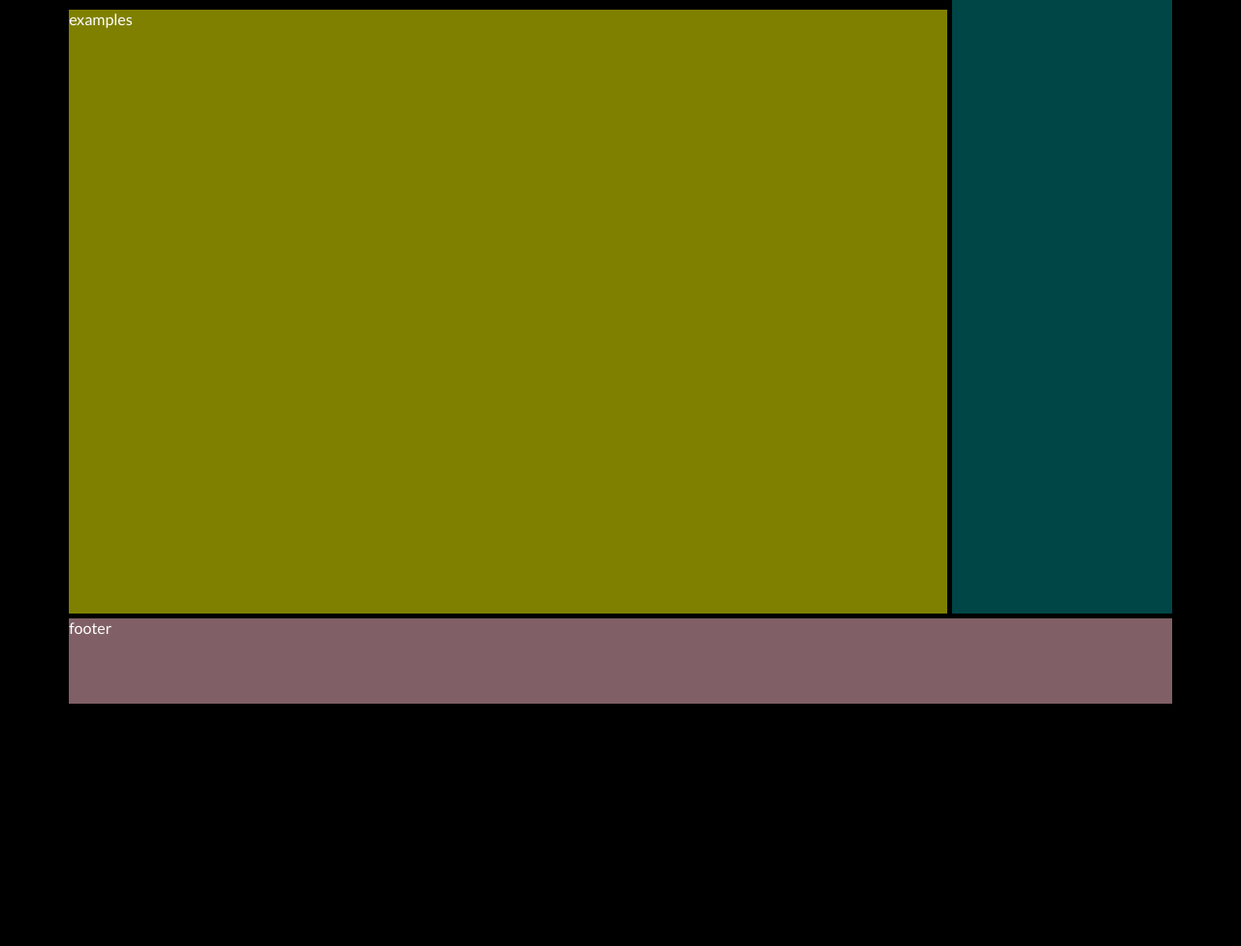
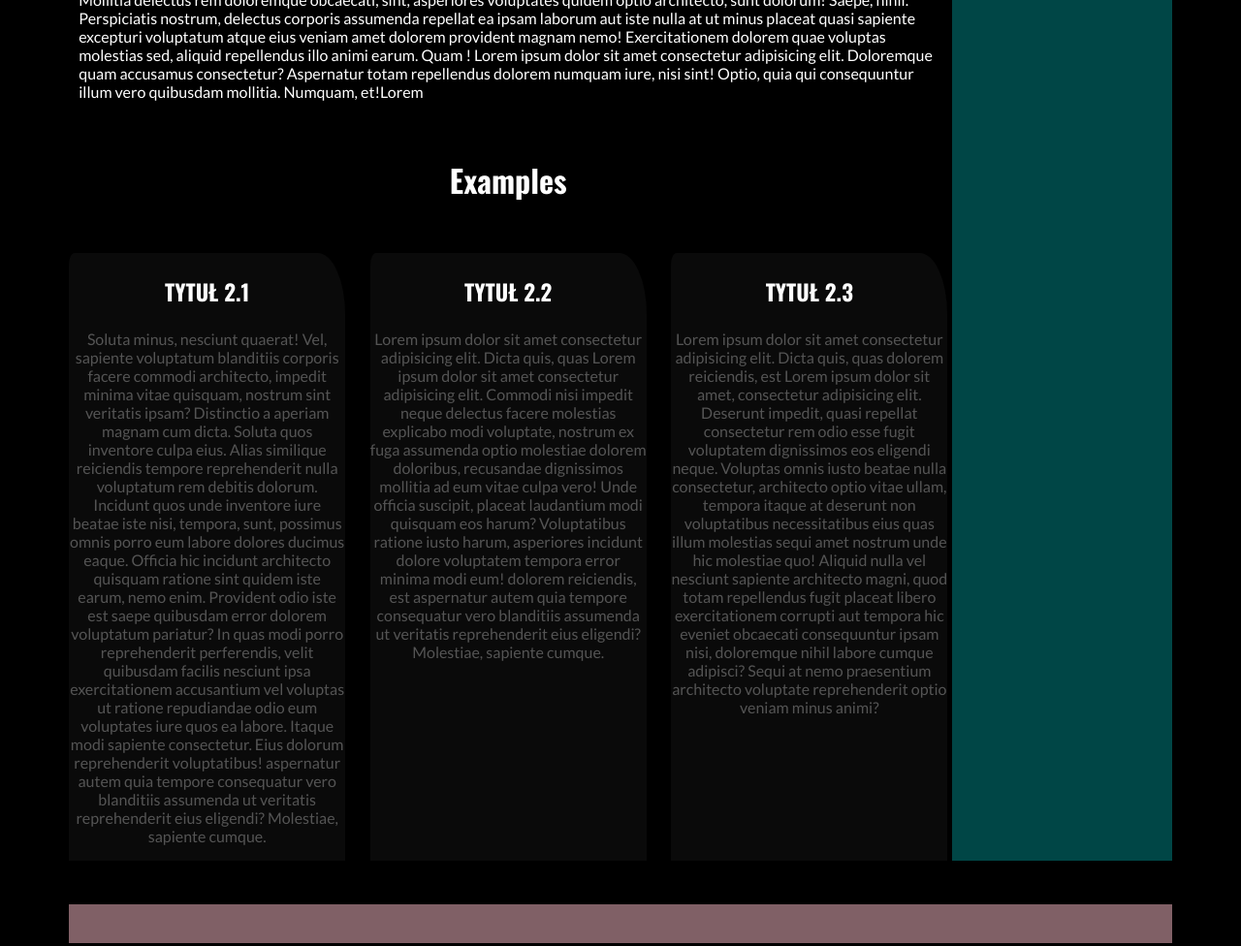
Before and after one commit to wiskeybar/goodshop_example, a plain HTML site: page index.html in a window 1280 px wide. Shown: the part 1020-1996 px from the top of the page at 97% size. Before the commit the page ends 1754 px from the top, so only its background shows below. Drawn offline with nearby package versions, Linux system fonts and the light colour scheme.

Commit message:
added most preliminary styling and elements

```diff
--- a/index.html
+++ b/index.html
@@ -58,15 +58,68 @@
         </section>
 
         <section class="examples">
-            examples
+            <h2 class="examplesTitleMain">Examples</h2>
+
+            <div class="examplesContainer">
+                <h3 class="examplesTitle">TYTUŁ 2.1</h3>
+                <p class="examplesText">Soluta minus, nesciunt quaerat! Vel, sapiente voluptatum blanditiis corporis
+                    facere commodi
+                    architecto, impedit minima vitae quisquam, nostrum sint veritatis ipsam? Distinctio a aperiam
+                    magnam cum dicta. Soluta quos inventore culpa eius. Alias similique reiciendis tempore
+                    reprehenderit nulla voluptatum rem debitis dolorum. Incidunt quos unde inventore iure beatae iste
+                    nisi, tempora, sunt, possimus omnis porro eum labore dolores ducimus eaque. Officia hic incidunt
+                    architecto quisquam ratione sint quidem iste earum, nemo enim. Provident odio iste est saepe
+                    quibusdam error dolorem voluptatum pariatur? In quas modi porro reprehenderit perferendis, velit
+                    quibusdam facilis nesciunt ipsa exercitationem accusantium vel voluptas ut ratione repudiandae odio
+                    eum voluptates iure quos ea labore. Itaque modi sapiente consectetur. Eius dolorum reprehenderit
+                    voluptatibus!
+                    aspernatur autem quia tempore consequatur vero blanditiis assumenda ut veritatis reprehenderit eius
+                    eligendi? Molestiae, sapiente cumque.</p>
+            </div>
+            <div class="examplesContainer">
+                <h3 class="examplesTitle">TYTUŁ 2.2</h3>
+                <p class="examplesText">Lorem ipsum dolor sit amet consectetur adipisicing elit. Dicta quis, quas Lorem
+                    ipsum dolor sit amet consectetur adipisicing elit. Commodi nisi impedit neque delectus facere
+                    molestias explicabo modi voluptate, nostrum ex fuga assumenda optio molestiae dolorem doloribus,
+                    recusandae dignissimos mollitia ad eum vitae culpa vero! Unde officia suscipit, placeat laudantium
+                    modi quisquam eos harum? Voluptatibus ratione iusto harum, asperiores incidunt dolore
+                    voluptatem tempora error minima modi eum!
+                    dolorem reiciendis, est
+                    aspernatur autem quia tempore consequatur vero blanditiis assumenda ut veritatis reprehenderit eius
+                    eligendi? Molestiae, sapiente cumque.</p>
+            </div>
+            <div class="examplesContainer">
+                <h3 class="examplesTitle">TYTUŁ 2.3</h3>
+                <p class="examplesText">Lorem ipsum dolor sit amet consectetur adipisicing elit. Dicta quis, quas
+                    dolorem reiciendis, est Lorem ipsum dolor sit amet, consectetur adipisicing elit. Deserunt impedit,
+                    quasi repellat consectetur rem odio esse fugit voluptatem dignissimos eos eligendi neque. Voluptas
+                    omnis iusto beatae nulla consectetur, architecto optio vitae ullam, tempora itaque at deserunt non
+                    voluptatibus necessitatibus eius quas illum molestias sequi amet nostrum unde hic molestiae quo!
+                    Aliquid nulla vel nesciunt sapiente architecto magni, quod totam repellendus fugit placeat libero
+                    exercitationem corrupti aut tempora hic eveniet obcaecati consequuntur ipsam nisi, doloremque nihil
+                    labore cumque adipisci? Sequi at nemo praesentium architecto voluptate reprehenderit optio veniam
+                    minus animi? </p>
+            </div>
         </section>
+        <aside class="info">
+            <h2>O nas</h2>
+            <div>
+                <p>tekst 1</p>
+            </div>
+            <div>
+                <p>tekst 2</p>
+            </div>
+            <div>
+                <p> tekst 3</p>
+            </div>
+            <div>
+                <p> tekst 4</p>
+            </div>
 
-        <aside class="info">
-            info
         </aside>
 
         <footer class="footer">
-            footer
+
         </footer>
 
     </div>
--- a/style.css
+++ b/style.css
@@ -9,7 +9,7 @@ body {
     margin: 0 auto;
     display: grid;
     grid-template-columns: 1fr;
-    grid-template-rows: [header] 4fr [navbar] 0.1fr [services] 7fr [examples] 7fr [footer] 1fr;
+    grid-template-rows: [header] 50vh [navbar] auto [services] auto [examples] auto [footer] auto;
     grid-gap: 5px;
 }
 
@@ -32,7 +32,16 @@ body {
     transform: translate(-50%, -50%);
     margin: 0;
     padding: 0;
+    font-size: calc(100vh/7);
 
+}
+
+h2 {
+    font-size: calc(100vh/25);
+}
+
+h3 {
+    font-size: calc(100vh/35);
 }
 
 h1,
@@ -41,6 +50,7 @@ h3,
 h4,
 .navbar_listItems {
     font-family: 'Oswald', sans-serif;
+    text-align: center;
 }
 
 .navbar_listItems {
@@ -78,6 +88,8 @@ h4,
     float: left;
     width: 50%;
     margin: 10px;
+    border-radius: 50%;
+    margin: 5vh;
 }
 
 .servicesText {
@@ -85,8 +97,32 @@ h4,
 }
 
 .examples {
-    background-color: rgba(255, 255, 0, 0.5);
+    display: grid;
+    grid-template: auto 7fr / 1fr 1fr 1fr;
+    grid-gap: 2vw;
+    text-align: center;
 }
+
+.examplesContainer {
+    background-color: rgba(128, 128, 128, 0.075);
+    border-top-right-radius: 10%;
+    border-top-left-radius: 2%;
+}
+
+.examplesText {
+    opacity: 0.3;
+    transition: 0.3s all linear;
+}
+
+.examplesText:hover {
+    opacity: 1;
+}
+
+.examplesTitleMain {
+    grid-row: 1;
+    grid-column: 1/4;
+}
+
 
 .info {
     background-color: rgba(0, 139, 139, 0.5);
@@ -94,9 +130,12 @@ h4,
 
 .footer {
     background-color: rgba(255, 192, 203, 0.5);
+
+    min-height: 5vh;
+    margin-top: 5vh;
 }
 
-@media (orientation:landscape) and (min-width:640px) {
+@media (orientation:landscape) and (min-width:736px) {
     .wrapper {
         display: grid;
         grid-template-columns: [main] 8fr [aside] 2fr;
```
Also changed, not shown: img/450sa.jpg (added).
